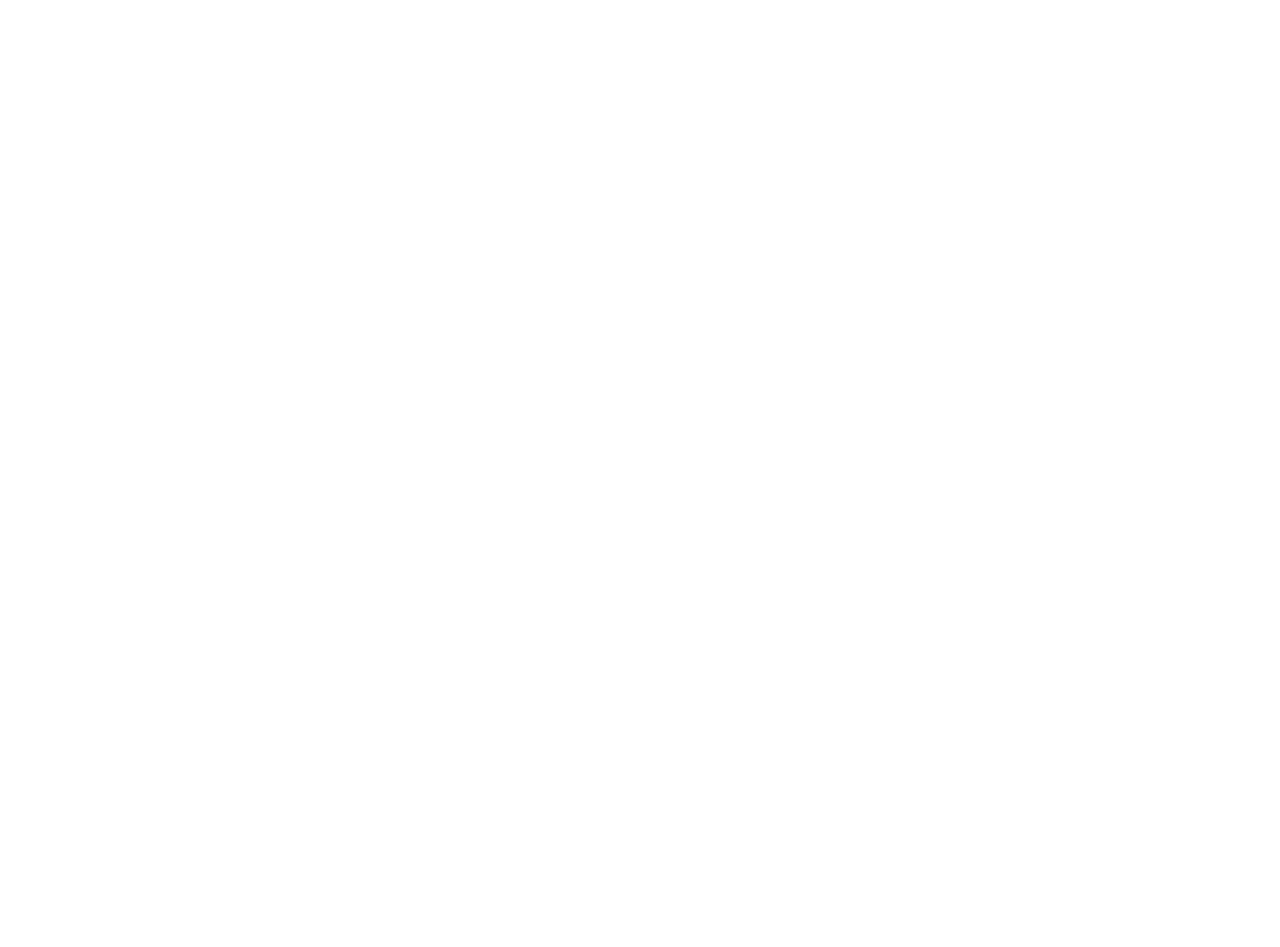
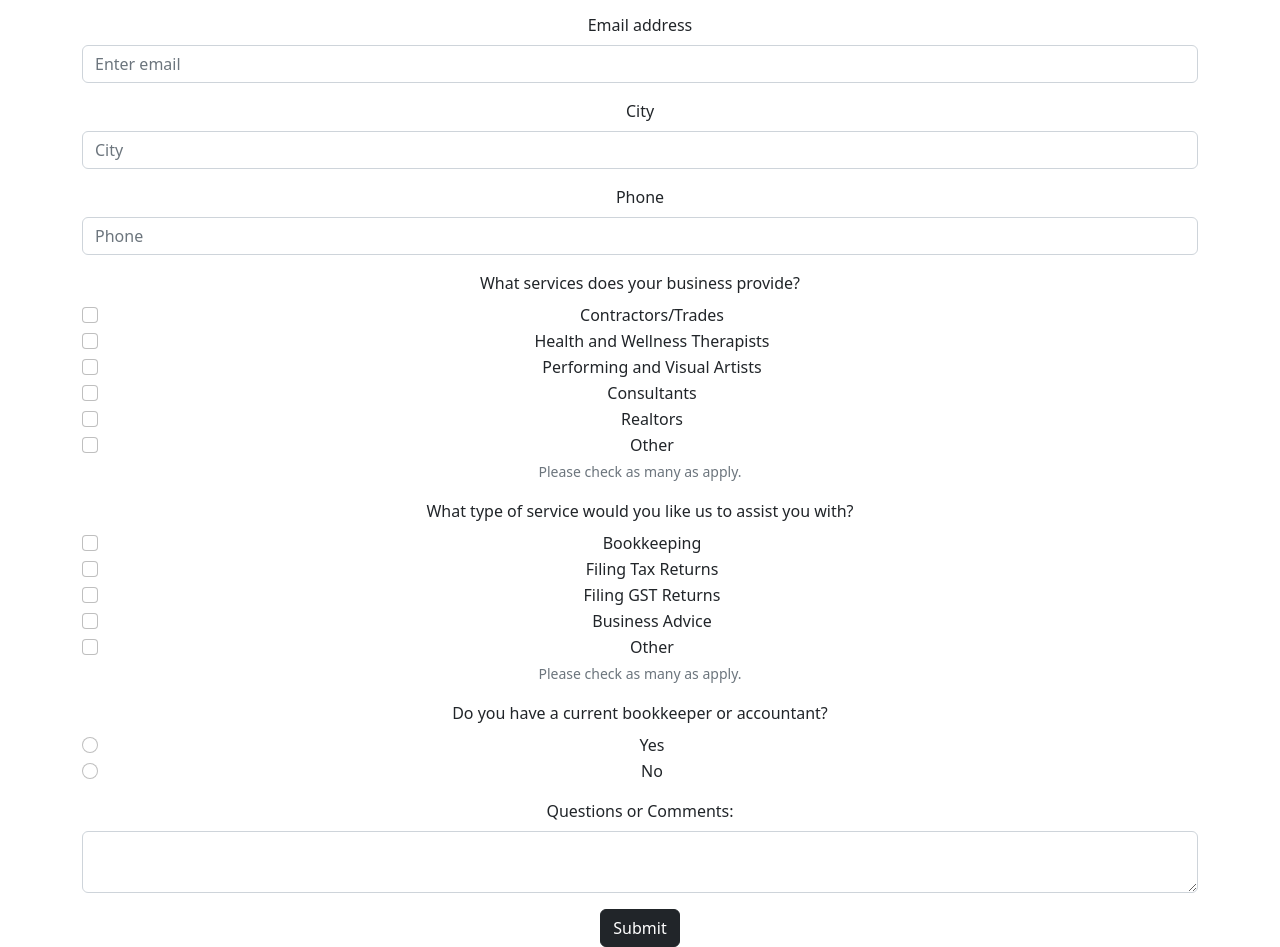
Before and after one commit to caitlincroteau/jrich-business-services, a React (Create React App) app: page / in a window 1280 px wide. Shown: the part 820-1767 px from the top of the page. Before the commit the page ends 800 px from the top, so only its background shows below. Built offline with nearby package versions, Linux system fonts and the light colour scheme.

Commit message:
add content outline of ContactForm

```diff
--- a/src/App.js
+++ b/src/App.js
@@ -3,7 +3,7 @@
 import logo from "./images/JRICH-logo.png";
 import CompanyDetails from "./components/Intro";
 
-import Form from "./components/Form";
+import Form from "./components/ContactForm";
 import Navigation from "./components/Navigation";
 
 function App() {
--- /dev/null
+++ b/src/components/ContactForm.jsx
@@ -0,0 +1,86 @@
+import Form from "react-bootstrap/Form";
+import Container from "react-bootstrap/Container";
+import Row from "react-bootstrap/Row";
+import Col from "react-bootstrap/Col";
+import Button from "react-bootstrap/Button";
+
+export default function ContactForm(props) {
+  return (
+    <Container>
+      <Form>
+        <Form.Group className="mb-3" controlId="formBasicEmail">
+          <Form.Label>First Name</Form.Label>
+          <Form.Control type="text" placeholder="First Name" />
+        </Form.Group>
+        <Form.Group className="mb-3" controlId="formBasicEmail">
+          <Form.Label>Last Name</Form.Label>
+          <Form.Control type="text" placeholder="Last Name" />
+        </Form.Group>
+        <Form.Group className="mb-3" controlId="formBasicEmail">
+          <Form.Label>Email address</Form.Label>
+          <Form.Control type="email" placeholder="Enter email" />
+        </Form.Group>
+        <Form.Group className="mb-3" controlId="formBasicEmail">
+          <Form.Label>City</Form.Label>
+          <Form.Control type="text" placeholder="City" />
+        </Form.Group>
+        <Form.Group className="mb-3" controlId="formBasicEmail">
+          <Form.Label>Phone</Form.Label>
+          <Form.Control type="text" placeholder="Phone" />
+        </Form.Group>
+        <Form.Group className="mb-3" id="formGridCheckbox">
+          <Form.Label>What services does your business provide?</Form.Label>
+
+          <Form.Check type="checkbox" label="Contractors/Trades" />
+          <Form.Check type="checkbox" label="Health and Wellness Therapists" />
+          <Form.Check type="checkbox" label="Performing and Visual Artists" />
+          <Form.Check type="checkbox" label="Consultants" />
+          <Form.Check type="checkbox" label="Realtors" />
+          <Form.Check type="checkbox" label="Other" />
+          <Form.Text className="text-muted">
+            Please check as many as apply.
+          </Form.Text>
+        </Form.Group>
+
+        <Form.Group className="mb-3" id="formGridCheckbox">
+          <Form.Label>
+            What type of service would you like us to assist you with?
+          </Form.Label>
+
+          <Form.Check type="checkbox" label="Bookkeeping" />
+          <Form.Check type="checkbox" label="Filing Tax Returns" />
+          <Form.Check type="checkbox" label="Filing GST Returns" />
+          <Form.Check type="checkbox" label="Business Advice" />
+          <Form.Check type="checkbox" label="Other" />
+          <Form.Text className="text-muted">
+            Please check as many as apply.
+          </Form.Text>
+        </Form.Group>
+        <Form.Group className="mb-3">
+          <Form.Label>
+            Do you have a current bookkeeper or accountant?
+          </Form.Label>
+          <Form.Check
+            type="radio"
+            label="Yes"
+            name="formHorizontalRadios"
+            id="formHorizontalRadios1"
+          />
+          <Form.Check
+            type="radio"
+            label="No"
+            name="formHorizontalRadios"
+            id="formHorizontalRadios1"
+          />
+        </Form.Group>
+        <Form.Group className="mb-3" controlId="exampleForm.ControlTextarea1">
+          <Form.Label>Questions or Comments:</Form.Label>
+          <Form.Control as="textarea" />
+        </Form.Group>
+        <Button variant="dark" type="submit">
+          Submit
+        </Button>
+      </Form>
+    </Container>
+  );
+}
--- a/src/components/Form.jsx
+++ /dev/null
@@ -1,3 +0,0 @@
-export default function Form(props) {
-  return <div class="text">Form goes here.</div>;
-}
```
